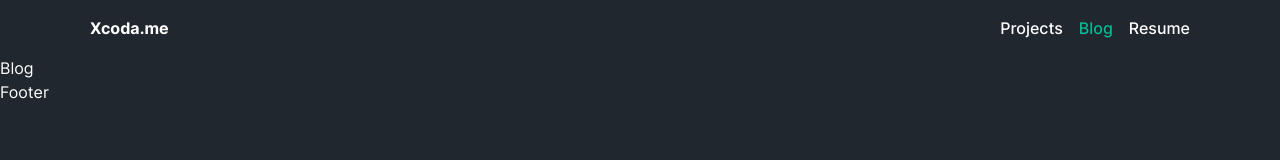
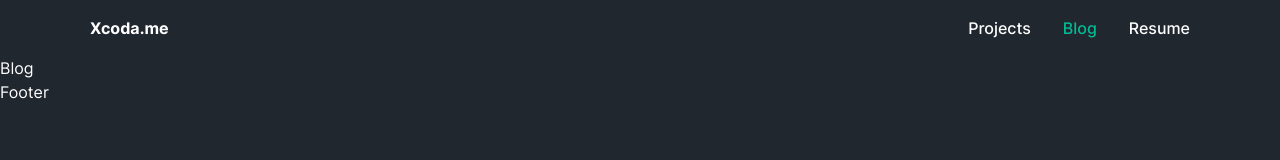
Before and after one commit to Obitrim/portfolio-2.0, a Next.js app: page /blog in a window 1280 px wide. Shown: the top 160 px of the page. Built offline with nearby package versions, Linux system fonts and the light colour scheme.

Commit message:
style: improve header

```diff
--- a/src/components/v1/layout/Header.tsx
+++ b/src/components/v1/layout/Header.tsx
@@ -16,13 +16,13 @@ export default function Header() {
 
   const isActive = (routePath: string) => router.pathname === routePath;
   return (
-    <header className='sticky top-0 z-50 '>
+    <header className='sticky top-0 z-50 bg-dark'>
       <AppContainer className='flex h-14 items-center justify-between'>
         <UnstyledLink href='/' className='font-bold hover:text-gray-600'>
           Xcoda.me
         </UnstyledLink>
         <nav>
-          <ul className='flex items-center justify-between space-x-4'>
+          <ul className='flex items-center justify-between space-x-8'>
             {links.map(({ href, label }) => (
               <li key={`${href}${label}`}>
                 <UnstyledLink
```
